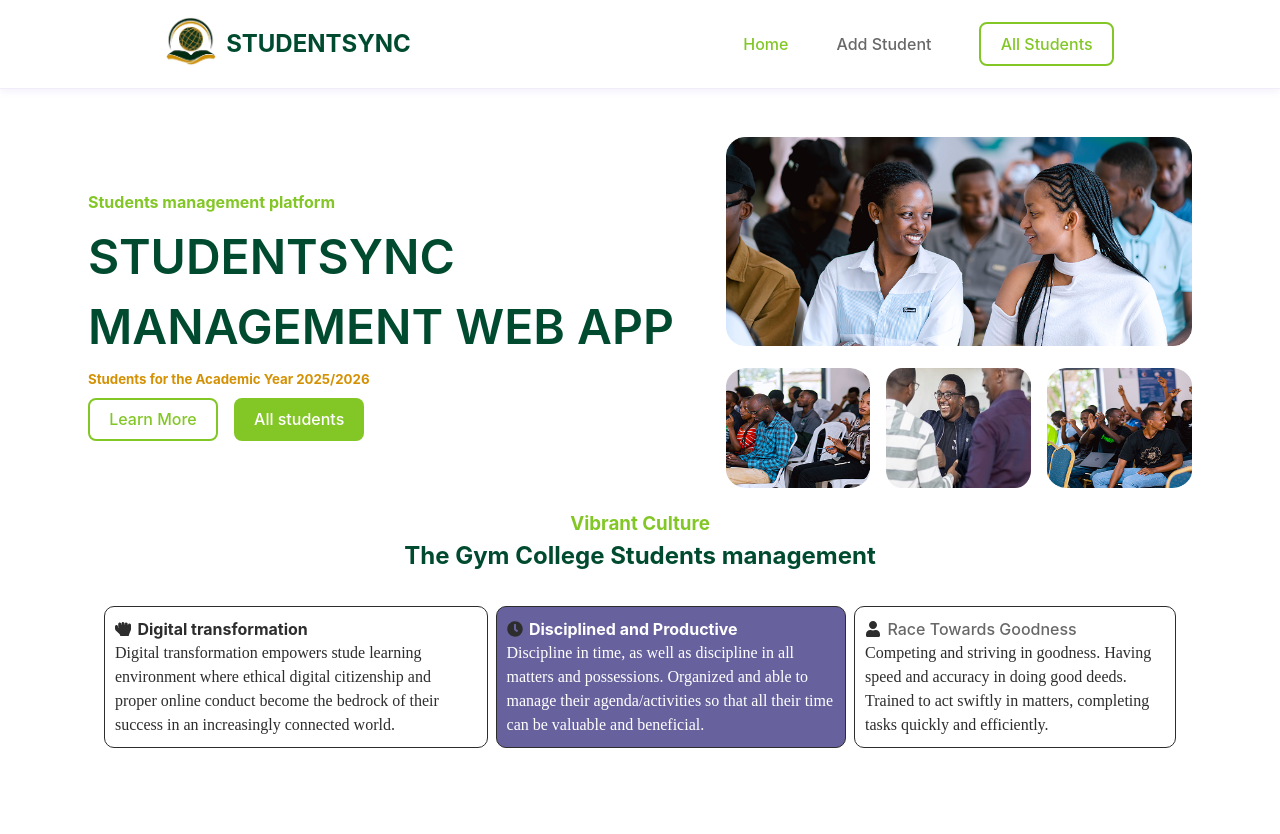
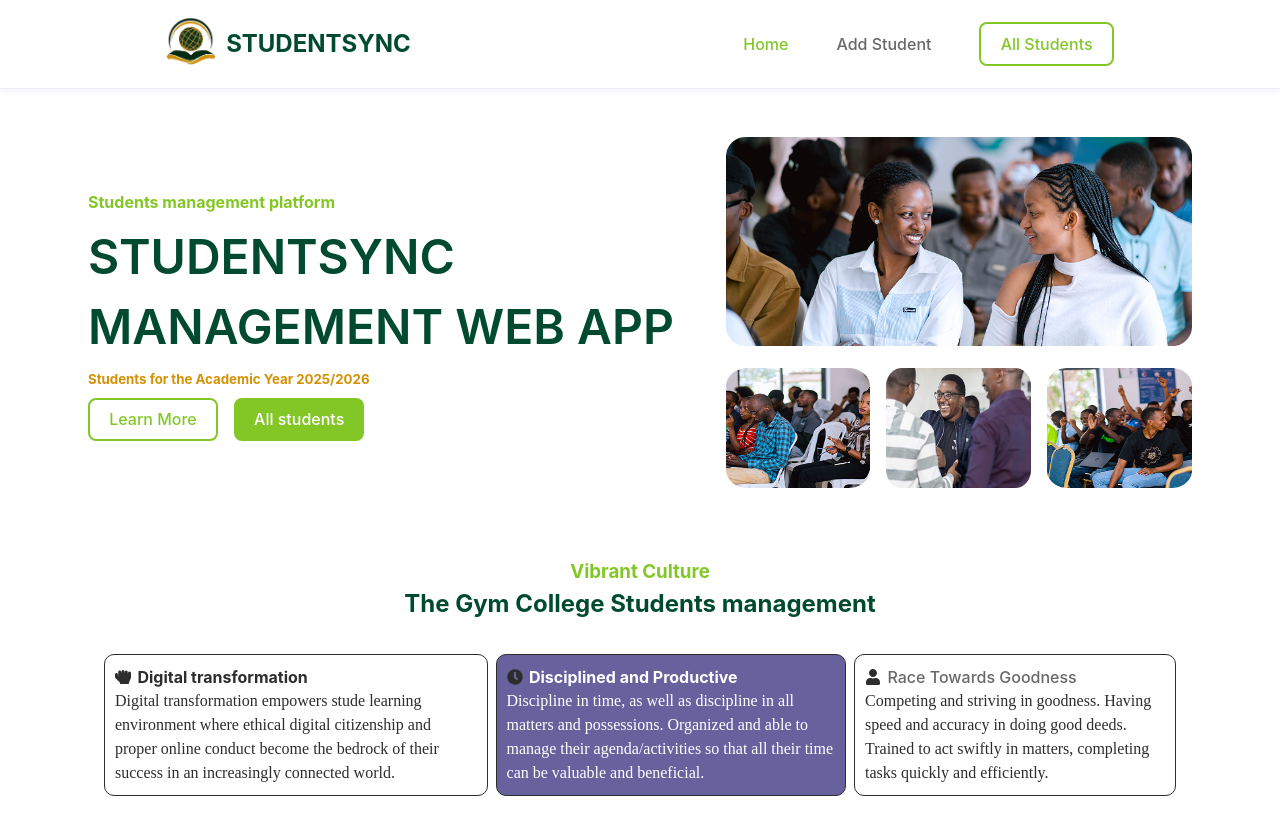
Before and after one commit to RP-Tumba/studentsync-frontend-emerald, a React (Vite) app: page / in a window 1280 px wide. Shown: the top 834 px of the page. Before the commit the page ends 812 px from the top, so only its background shows below. Built offline with nearby package versions, Linux system fonts and the light colour scheme.

Commit message:
refactor: addd padding

```diff
--- a/src/index.css
+++ b/src/index.css
@@ -226,3 +226,6 @@ text-align: center;
   gap: 0.5rem;
   padding: 2rem;
 }
+.culture{
+  padding-top: 3rem;
+}
```
